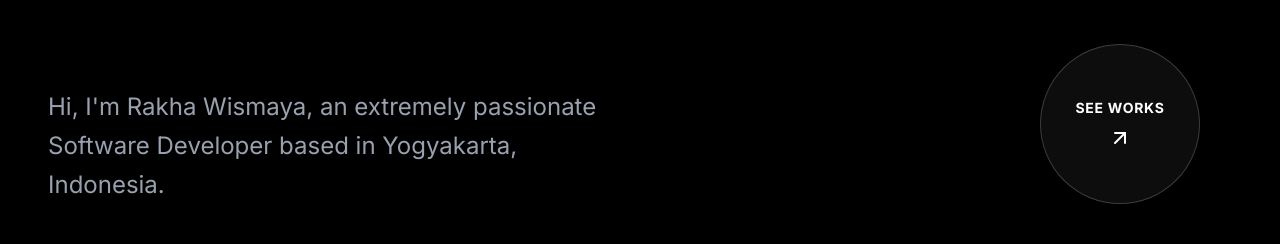
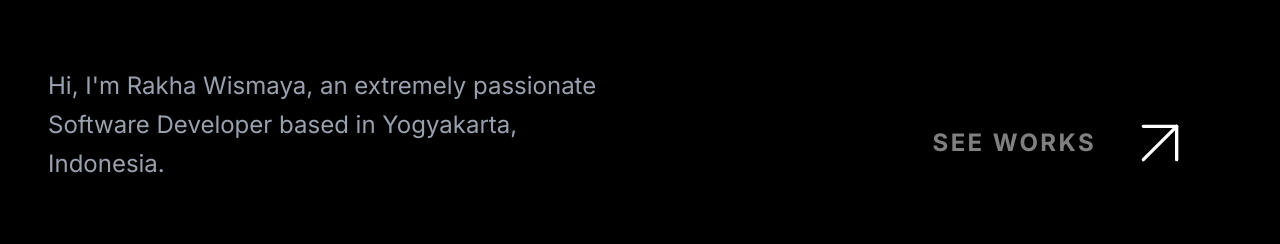
Before and after one commit to Rgnb0829/My-Portfolio-2026, a Next.js app: page / in a window 1280 px wide. Shown: the part 556-800 px from the top of the page. Built offline with nearby package versions, Linux system fonts and the light colour scheme; no server answers; the database is empty.

Commit message:
style: update hero arrow design to be bolder without circular border

```diff
--- a/src/app/(portfolio)/page.tsx
+++ b/src/app/(portfolio)/page.tsx
@@ -32,11 +32,10 @@ export default function Home() {
 
             <Link
               href="/works"
-              className="group flex flex-col justify-center items-center w-32 h-32 md:w-40 md:h-40 shrink-0 rounded-full border border-white/20 hover:border-white transition-colors duration-300 relative overflow-hidden bg-white/5 backdrop-blur-md"
+              className="group flex items-center gap-6 shrink-0 transition-opacity hover:opacity-80 mt-8 md:mt-0"
             >
-              <span className="text-sm font-bold tracking-wider uppercase z-10">See Works</span>
-              <ArrowUpRight size={24} className="mt-2 group-hover:scale-110 transition-transform z-10" />
-              <div className="absolute inset-0 bg-white scale-0 group-hover:scale-100 rounded-full transition-transform duration-500 ease-out origin-center opacity-0 group-hover:opacity-10" />
+              <span className="text-lg md:text-2xl font-bold tracking-widest uppercase text-white/50 group-hover:text-white transition-colors duration-300">See Works</span>
+              <ArrowUpRight size={80} strokeWidth={1} className="text-white group-hover:translate-x-4 group-hover:-translate-y-4 transition-transform duration-500" />
             </Link>
           </motion.div>
         </div>
```
